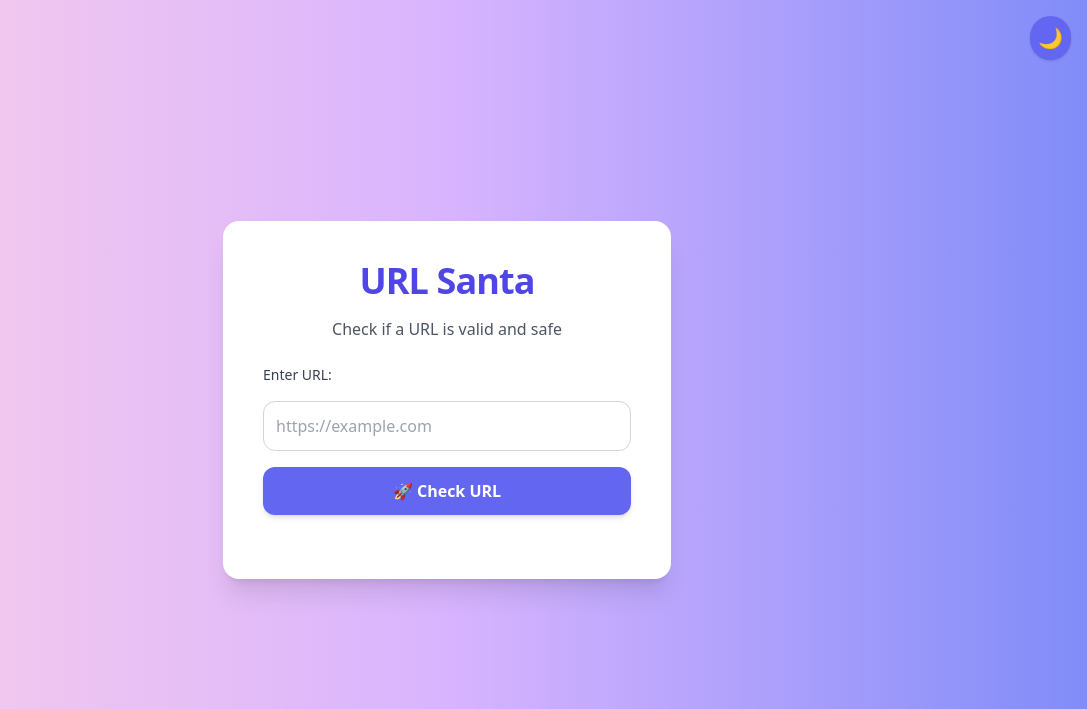
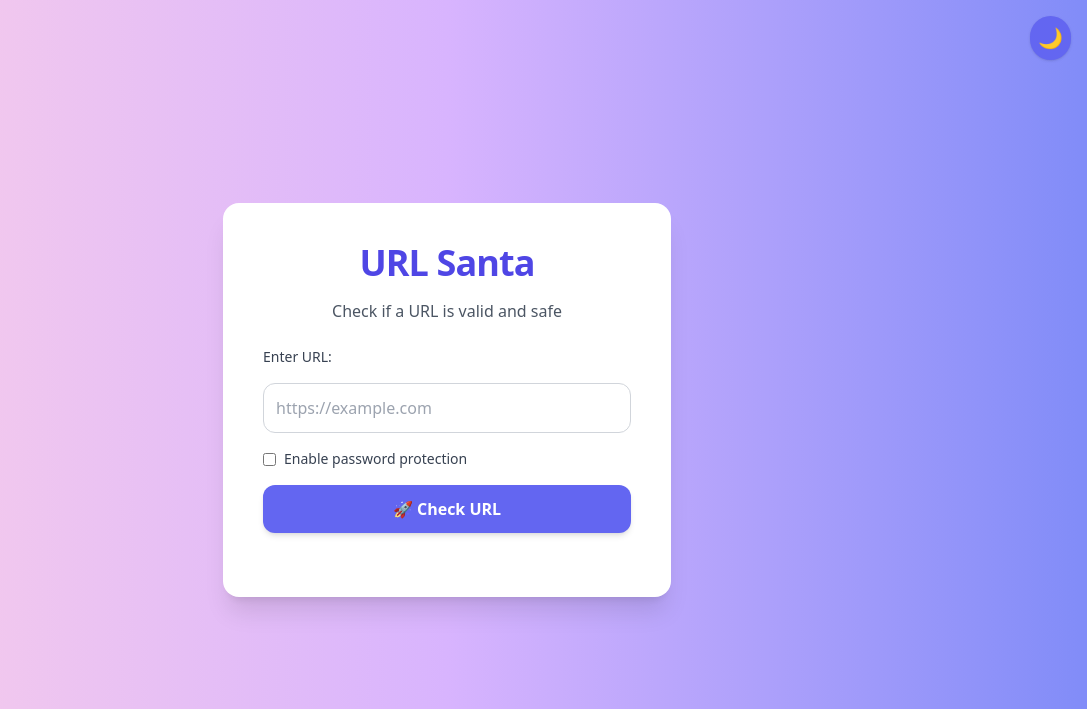
Before and after one commit to terminator2299/URL-Santa, a FastAPI app: page / in a window 1280 px wide. Shown: the top 709 px of the page, without its empty margins (193-1280 px from the left). Run offline with FastAPI, Linux system fonts and the light colour scheme; some libraries are stand-ins or nearby versions.

Commit message:
Enabled password protection for shorten urls

```diff
--- a/main.py
+++ b/main.py
@@ -1,20 +1,25 @@
-from fastapi import FastAPI, Query, Request
+from fastapi import FastAPI, Query, Request, Form, HTTPException
 from fastapi.responses import JSONResponse, HTMLResponse
 from fastapi.staticfiles import StaticFiles
 import validators
 import os
 import secrets
-from typing import Dict
+from typing import Dict, Optional
+from pydantic import BaseModel
 
 app = FastAPI()
 
-# Store shortened URLs (in a real application, you'd use a database)
-url_mapping: Dict[str, str] = {}
+# Store shortened URLs with their passwords (in a real application, you'd use a database)
+url_mapping: Dict[str, Dict[str, str]] = {}
 
 # Optional: Serve static files if needed in the future
 if not os.path.exists("static"):
     os.makedirs("static")
 app.mount("/static", StaticFiles(directory="static"), name="static")
+
+class URLData(BaseModel):
+    url: str
+    password: Optional[str] = None
 
 @app.get("/", response_class=HTMLResponse)
 def read_root():
@@ -26,9 +31,9 @@ def check_url(url: str = Query(...)):
     is_valid = validators.url(url)
     return JSONResponse(content={"valid": is_valid})
 
-@app.get("/shorten")
-def shorten_url(request: Request, url: str = Query(...)):
-    if not validators.url(url):
+@app.post("/shorten")
+async def shorten_url(request: Request, data: URLData):
+    if not validators.url(data.url):
         return JSONResponse(
             status_code=400,
             content={"error": "Invalid URL provided"}
@@ -37,8 +42,11 @@ def shorten_url(request: Request, url: str = Query(...)):
     # Generate a short code
     short_code = secrets.token_urlsafe(6)
 
-    # Store the mapping
-    url_mapping[short_code] = url
+    # Store the mapping with password if provided
+    url_mapping[short_code] = {
+        "url": data.url,
+        "password": data.password
+    }
 
     # Get the base URL from the request
     base_url = str(request.base_url).rstrip('/')
@@ -49,20 +57,122 @@ def shorten_url(request: Request, url: str = Query(...)):
 
 @app.get("/{short_code}")
 async def redirect_to_url(short_code: str):
-    if short_code in url_mapping:
+    if short_code not in url_mapping:
+        return JSONResponse(
+            status_code=404,
+            content={"error": "Short URL not found"}
+        )
+
+    url_data = url_mapping[short_code]
+
+    # If no password is set, redirect directly
+    if not url_data.get("password"):
         return HTMLResponse(
             content=f"""
             <html>
                 <head>
-                    <meta http-equiv="refresh" content="0; url={url_mapping[short_code]}" />
+                    <meta http-equiv="refresh" content="0; url={url_data['url']}" />
                 </head>
                 <body>
-                    <p>Redirecting to <a href="{url_mapping[short_code]}">{url_mapping[short_code]}</a>...</p>
+                    <p>Redirecting to <a href="{url_data['url']}">{url_data['url']}</a>...</p>
                 </body>
             </html>
             """
         )
-    return JSONResponse(
-        status_code=404,
-        content={"error": "Short URL not found"}
+
+    # If password is set, show password form
+    return HTMLResponse(
+        content=f"""
+        <html>
+            <head>
+                <title>Password Protected URL</title>
+                <style>
+                    body {{
+                        font-family: Arial, sans-serif;
+                        display: flex;
+                        justify-content: center;
+                        align-items: center;
+                        height: 100vh;
+                        margin: 0;
+                        background-color: #f5f5f5;
+                    }}
+                    .password-form {{
+                        background: white;
+                        padding: 2rem;
+                        border-radius: 8px;
+                        box-shadow: 0 2px 4px rgba(0,0,0,0.1);
+                        text-align: center;
+                    }}
+                    input[type="password"] {{
+                        padding: 8px;
+                        margin: 10px 0;
+                        border: 1px solid #ddd;
+                        border-radius: 4px;
+                        width: 200px;
+                    }}
+                    button {{
+                        background-color: #4CAF50;
+                        color: white;
+                        padding: 10px 20px;
+                        border: none;
+                        border-radius: 4px;
+                        cursor: pointer;
+                    }}
+                    button:hover {{
+                        background-color: #45a049;
+                    }}
+                    .error {{
+                        color: red;
+                        margin-top: 10px;
+                    }}
+                </style>
+            </head>
+            <body>
+                <div class="password-form">
+                    <h2>Password Protected URL</h2>
+                    <p>This URL is password protected. Please enter the password to continue.</p>
+                    <form id="passwordForm" onsubmit="return checkPassword(event)">
+                        <input type="password" id="password" placeholder="Enter password" required>
+                        <br>
+                        <button type="submit">Submit</button>
+                    </form>
+                    <p id="error" class="error" style="display: none;"></p>
+                </div>
+                <script>
+                    async function checkPassword(event) {{
+                        event.preventDefault();
+                        const password = document.getElementById('password').value;
+                        const response = await fetch('/verify-password/{short_code}', {{
+                            method: 'POST',
+                            headers: {{
+                                'Content-Type': 'application/json',
+                            }},
+                            body: JSON.stringify({{ password: password }}),
+                        }});
+
+                        if (response.ok) {{
+                            const data = await response.json();
+                            window.location.href = data.redirectUrl;
+                        }} else {{
+                            const error = document.getElementById('error');
+                            error.textContent = 'Incorrect password';
+                            error.style.display = 'block';
+                        }}
+                        return false;
+                    }}
+                </script>
+            </body>
+        </html>
+        """
     )
+
+@app.post("/verify-password/{short_code}")
+async def verify_password(short_code: str, data: dict):
+    if short_code not in url_mapping:
+        raise HTTPException(status_code=404, detail="Short URL not found")
+
+    url_data = url_mapping[short_code]
+    if data.get("password") == url_data.get("password"):
+        return JSONResponse(content={"redirectUrl": url_data["url"]})
+
+    raise HTTPException(status_code=401, detail="Incorrect password")
--- a/templates/index.html
+++ b/templates/index.html
@@ -85,6 +85,18 @@
         <input type="text" id="url" name="url" required
           class="w-full p-3 rounded-xl border border-gray-300 dark:border-gray-600 bg-white dark:bg-gray-700 text-gray-900 dark:text-gray-100 focus:outline-none focus:ring-2 focus:ring-indigo-400 dark:focus:ring-indigo-500 transition"
           placeholder="https://example.com" aria-label="URL input" />
+
+        <div class="flex items-center space-x-2">
+          <input type="checkbox" id="enable-password" class="rounded text-indigo-500 focus:ring-indigo-400">
+          <label for="enable-password" class="text-sm font-medium text-gray-700 dark:text-gray-300">Enable password protection</label>
+        </div>
+
+        <div id="password-field" class="hidden">
+          <label for="password" class="block text-sm font-medium text-gray-700 dark:text-gray-300">Password:</label>
+          <input type="password" id="password" name="password"
+            class="w-full p-3 rounded-xl border border-gray-300 dark:border-gray-600 bg-white dark:bg-gray-700 text-gray-900 dark:text-gray-100 focus:outline-none focus:ring-2 focus:ring-indigo-400 dark:focus:ring-indigo-500 transition"
+            placeholder="Enter password" aria-label="Password input" />
+        </div>
 
         <button type="submit"
           class="w-full py-3 bg-indigo-500 text-white rounded-xl font-semibold hover:bg-indigo-600 transition duration-200 shadow-md hover:shadow-lg hover-scale">
@@ -211,8 +223,18 @@
 
     shortenBtn.addEventListener('click', async () => {
       const url = urlInput.value.trim();
+      const password = document.getElementById('password').value;
       try {
-        const response = await fetch(`/shorten?url=${encodeURIComponent(url)}`);
+        const response = await fetch('/shorten', {
+          method: 'POST',
+          headers: {
+            'Content-Type': 'application/json',
+          },
+          body: JSON.stringify({
+            url: url,
+            password: password || null
+          })
+        });
         if (!response.ok) throw new Error('Network error');
         const data = await response.json();
         resultDiv.textContent = `🔗 Shortened URL: ${data.shortenedUrl}`;
@@ -221,6 +243,16 @@
         console.error(err);
       }
     });
+
+    // Password field toggle
+    document.getElementById('enable-password').addEventListener('change', function() {
+      const passwordField = document.getElementById('password-field');
+      if (this.checked) {
+        passwordField.classList.remove('hidden');
+      } else {
+        passwordField.classList.add('hidden');
+      }
+    });
   </script>
 </body>
 
```
Also changed, not shown: README.md.
